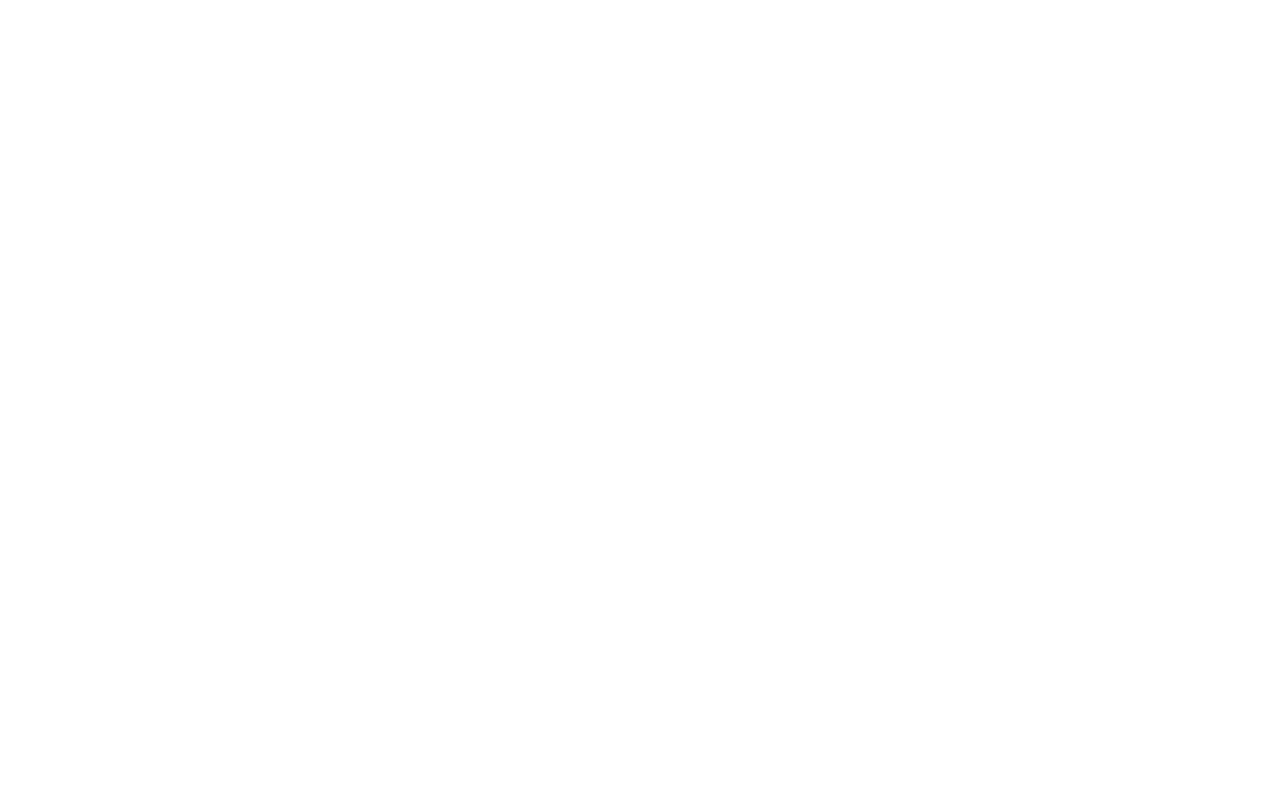
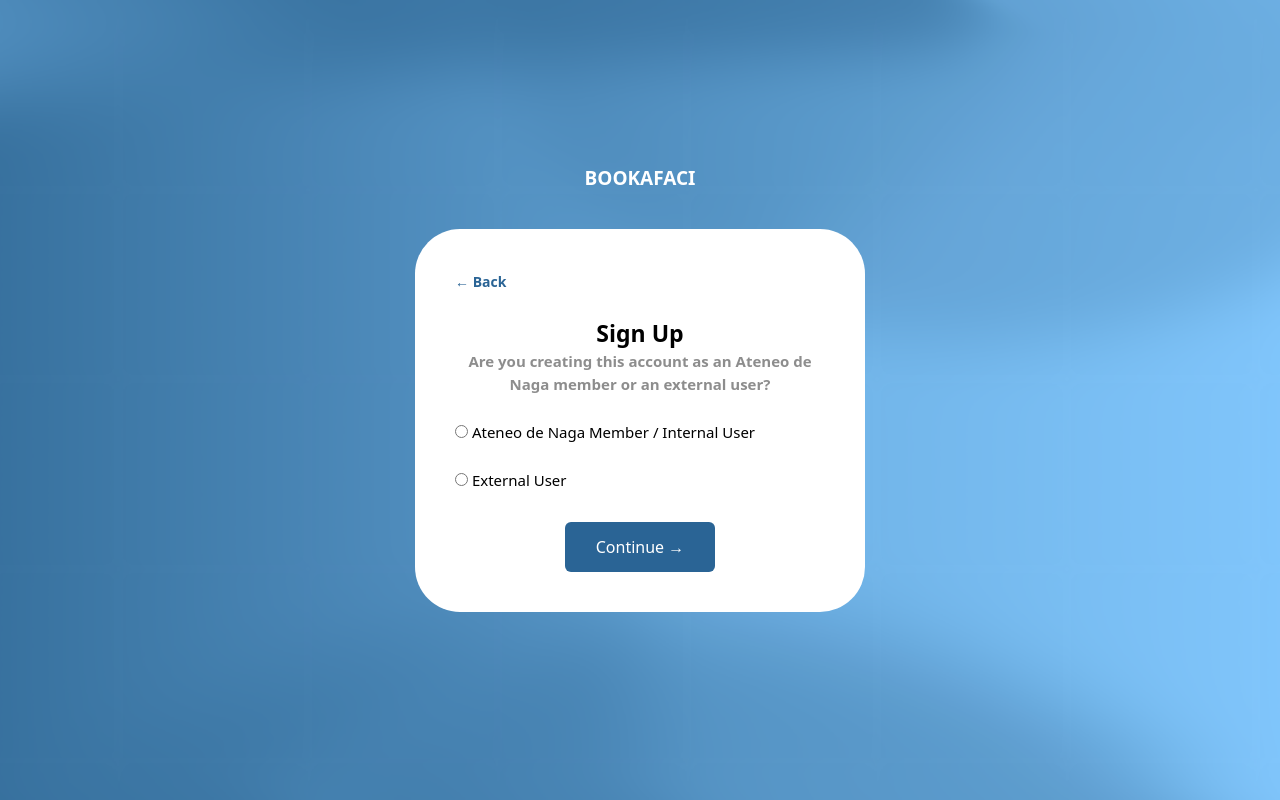
Before and after one commit to Irene050/BookAFaci, a React (Vite) app in the folder frontend/BookAFaci/: page /user-select in a window 1280 px wide. Before the commit this address had no page. Built offline with nearby package versions, Linux system fonts and the light colour scheme; a web font is replaced by a local one.

Commit message:
Linked Routing for signup & regstration

```diff
--- a/frontend/BookAFaci/src/App.jsx
+++ b/frontend/BookAFaci/src/App.jsx
@@ -1,11 +1,13 @@
 import { Route, Routes } from 'react-router'
 import Login from './Pages/Login'
+import Userselect from './Pages/Userselect'
 
 const App = () => {
   return (
     <div>
       <Routes>
         <Route path="/" element={<Login />} />
+        <Route path="/user-select" element={<Userselect />} />
       </Routes>
     </div>
   )
--- /dev/null
+++ b/frontend/BookAFaci/src/Pages/Userselect.jsx
@@ -0,0 +1,70 @@
+import loginbg from '../assets/Gradient blur.png'
+import SignUpFlow from '../components/SignUpFlow'
+import React from 'react'
+
+function Userselect() {
+  return (
+    <div className="min-h-screen bg-cover bg-center flex flex-col items-center justify-center"
+      style={{ backgroundImage: `url(${loginbg})` }}>
+      <div className="w-full text-center mb-3">
+        <h1 className="text-[19px] font-bold text-white">BOOKAFACI</h1>
+      </div>
+      <SignUpFlow />
+    </div>
+  )
+}
+
+export default Userselect
+
+
+/*
+import { useState } from "react";
+import loginbg from '../assets/Gradient blur.png'
+
+export default function UserTypeSelection({ onContinue }) {
+  const [selected, setSelected] = useState("");
+
+  return (
+    <div className="container">
+      <h2 className="title">BOOKAFACI</h2>
+      <div className="form-box">
+        <h3>Sign Up</h3>
+        <p>
+          Are you creating this account as an Ateneo de Naga member or an
+          external user?
+        </p>
+
+        <div className="radio-group">
+          <label>
+            <input
+              type="radio"
+              name="userType"
+              value="internal"
+              onChange={() => setSelected("internal")}
+            />{" "}
+            Ateneo de Naga Member / Internal User
+          </label>
+          <br />
+          <label>
+            <input
+              type="radio"
+              name="userType"
+              value="external"
+              onChange={() => setSelected("external")}
+            />{" "}
+            External User
+          </label>
+        </div>
+
+        <button
+          disabled={!selected}
+          onClick={() => onContinue(selected)}
+          className="btn"
+        >
+          Continue →
+        </button>
+      </div>
+    </div>
+  );
+}
+*/
--- /dev/null
+++ b/frontend/BookAFaci/src/components/SignUpFlow.jsx
@@ -0,0 +1,42 @@
+import React, { useState } from 'react'
+import { useNavigate } from 'react-router'
+import UserTypeSelection from './UserTypeSelection'
+import InternalSignUp from './InternalSignUp'
+import ExternalSignUp from './ExternalSignUp'
+
+export default function SignUpFlow() {
+  const [type, setType] = useState('')
+  const navigate = useNavigate()
+
+  return (
+    <div className="flex items-center justify-center p-6">
+      {type === '' && (
+        <UserTypeSelection onContinue={(selected) => setType(selected)} />
+      )}
+
+      {type === 'internal' && (
+        <div className="w-full max-w-md">
+          <button
+            onClick={() => navigate('/')}
+            className="mb-6 text-sm text-[#2A6495] font-semibold"
+          >
+            ← Back
+          </button>
+          <InternalSignUp />
+        </div>
+      )}
+
+      {type === 'external' && (
+        <div className="w-full max-w-md">
+          <button
+            onClick={() => navigate('/')}
+            className="mb-6 text-sm text-[#2A6495] font-semibold"
+          >
+            ← Back
+          </button>
+          <ExternalSignUp />
+        </div>
+      )}
+    </div>
+  )
+}
--- a/frontend/BookAFaci/src/components/UserTypeSelection.jsx
+++ b/frontend/BookAFaci/src/components/UserTypeSelection.jsx
@@ -1,20 +1,28 @@
 import { useState } from "react";
+import { useNavigate } from 'react-router'
 
 export default function UserTypeSelection({ onContinue }) {
   const [selected, setSelected] = useState("");
+  const navigate = useNavigate()
 
   return (
-    <div className="container">
-      <h2 className="title">BOOKAFACI</h2>
+    <div className="form-container bg-white rounded-[45px] p-10 w-[450px] h-[fit-content]">
+      <div>
+        <button
+          onClick={() => navigate('/')}
+          className="mb-6 text-sm text-[#2A6495] font-semibold"
+        >
+          ← Back
+        </button>
+      </div>
       <div className="form-box">
-        <h3>Sign Up</h3>
-        <p>
+        <h3 className="text-center font-Inter font-bold text-[23px]">Sign Up</h3>
+        <p className="text-center font-Inter text-[15px] font-semibold mb-[25px] text-[#717171]/80">
           Are you creating this account as an Ateneo de Naga member or an
           external user?
         </p>
-
-        <div className="radio-group">
-          <label>
+        <div className="radio-group mb-[30px]">
+          <label className="font-Inter text-[15px] font-regular">
             <input
               type="radio"
               name="userType"
@@ -24,7 +32,8 @@
             Ateneo de Naga Member / Internal User
           </label>
           <br />
-          <label>
+          <br />
+          <label className="font-Inter text-[15px] font-regular">
             <input
               type="radio"
               name="userType"
@@ -34,15 +43,16 @@
             External User
           </label>
         </div>
-
+        <div className="flex flex-col items-center justify-center">
           <button
             disabled={!selected}
             onClick={() => onContinue(selected)}
-          className="btn"
+            className="btn w-[150px] h-[50px] bg-[#2A6495] text-white p-2 rounded-md "
           >
             Continue →
           </button>
         </div>
       </div>
+    </div>
   );
 }
--- a/frontend/BookAFaci/src/components/loginform.jsx
+++ b/frontend/BookAFaci/src/components/loginform.jsx
@@ -1,4 +1,5 @@
 import React from 'react'
+import { Link } from 'react-router'
 import { useForm } from 'react-hook-form'
 import { yupResolver } from '@hookform/resolvers/yup'
 import * as yup from 'yup'
@@ -23,7 +24,7 @@
     <div>
         <div className="form-container bg-white rounded-[45px] p-10 w-[450px] h-[fit-content]">
             <h1 className="text-center font-Inter font-bold text-[23px]">Welcome Back!</h1>
-            <h3 className="text-center font-Inter mb-[45px]">Please enter your details</h3>
+            <h3 className="text-center font-Inter text-[15px] font-medium mb-[45px] text-[#717171]/80">Please enter your details</h3>
             <form onSubmit={handleSubmit(onSubmit)} noValidate>
                 <div className="mb-4">
                     <label className="block text-sm font-Inter font-bold text-black">Email</label>
@@ -49,7 +50,7 @@
                 <button type="submit" disabled={isSubmitting} className="w-full h-[50px] bg-[#2A6495] text-white p-2 rounded-md">Login</button>
                 <button type="button" className="w-full h-[50px] bg-[#FFFFFF] text-black p-2 rounded-md mt-[30px] border border-[#A9A9A9]">Login with google</button>
 
-                <h1 className="text-center font-Inter font-bold text-[13px] mt-[50px]">Don't have an account? <a href="#" className="text-[#2A6495]">Sign up</a></h1>
+                <h1 className="text-center font-Inter font-bold text-[13px] mt-[50px]">Don't have an account? <Link to="/user-select" className="text-[#2A6495]">Sign up</Link></h1>
             </form>
         </div>
     </div>
```
Lines whose indentation alone changed are shown as unchanged.
